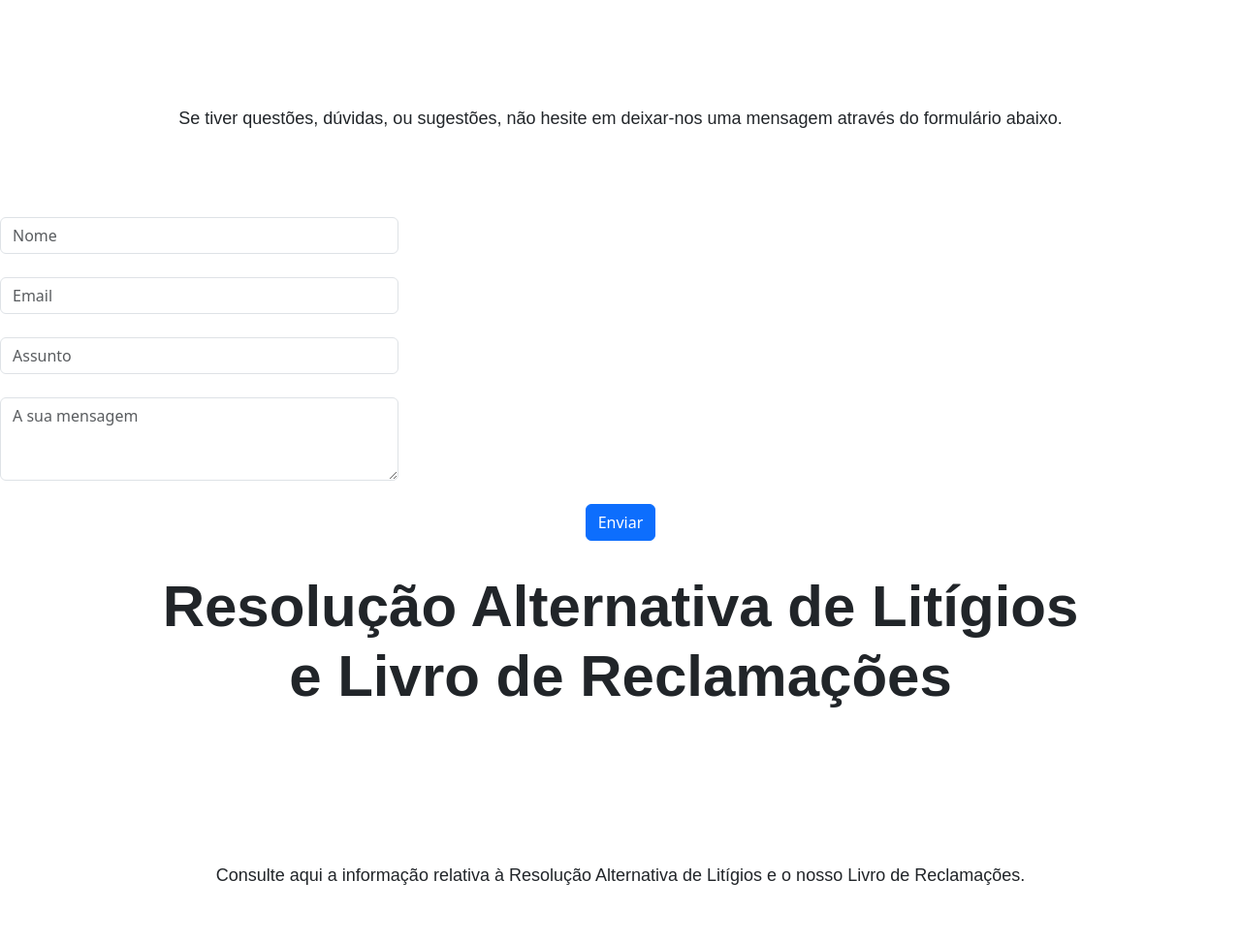
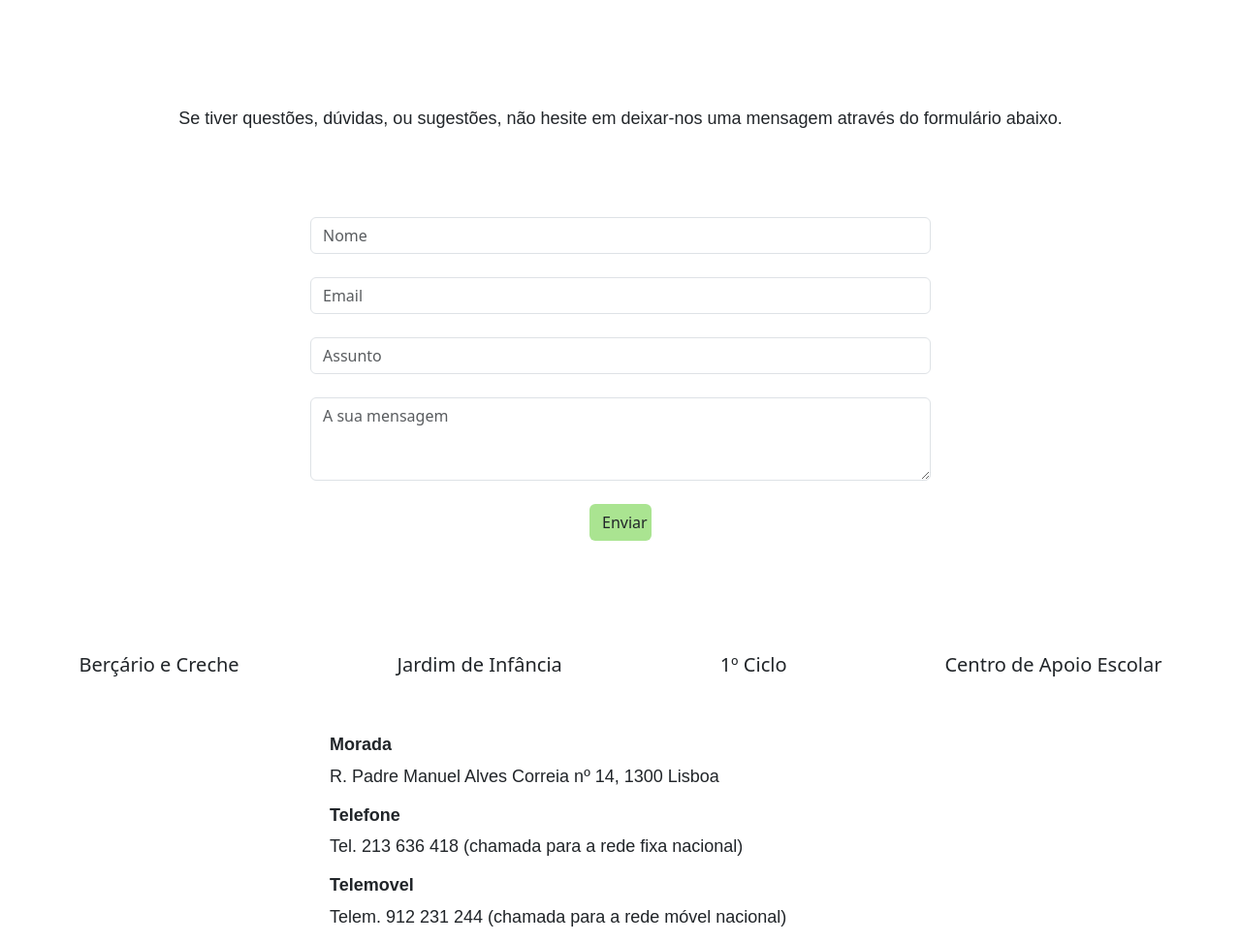
Before and after one commit to DuarteSVL/duartesvl.github.io, a PHP site: page /contactos.html in a window 1280 px wide. Shown: the part 71-1044 px from the top of the page at 97% size. Run offline with PHP 8.4, Linux system fonts and the light colour scheme; some web fonts are replaced.

Commit message:
paginas tomas

```diff
--- a/app.js
+++ b/app.js
@@ -194,3 +194,19 @@ function changeEmentas() {
     makeEmentas();
 
 }
+
+
+// *********************************************************************************************
+// *********************************************************************************************
+
+//Function Contactos submenu
+function mudarSite(id) {
+    var contacto = document.getElementsByClassName('contacto');
+
+    for (jar of contacto){
+        jar.style.display="none";
+    }
+
+    document.getElementById(id).style.display="block";
+
+};
--- a/contactos.html
+++ b/contactos.html
@@ -35,28 +35,28 @@
         <div class="form-container">
         <form >
             <div class="row">
-            <div class="col-4 form-group">
+            <div class="col form-group">
               <label for="exampleFormControlInput1"></label>
-              <input type="email" class="form-control" id="exampleFormControlInput1" placeholder="Nome">
+              <input type="text" class="form-control" id="exampleFormControlInput1" placeholder="Nome">
             </div>
             </div>
 
             <div class="row">
-            <div class="col-4 form-group">
+            <div class="col form-group">
                 <label for="exampleFormControlInput1"></label>
                 <input type="email" class="form-control" id="exampleFormControlInput1" placeholder="Email">
               </div>
               </div>
 
               <div class="row">
-              <div class="col-4 form-group">
+              <div class="col form-group">
                 <label for="exampleFormControlInput1"></label>
-                <input type="email" class="form-control" id="exampleFormControlInput1" placeholder="Assunto">
+                <input type="text" class="form-control" id="exampleFormControlInput1" placeholder="Assunto">
               </div>
               </div>
 
               <div class="row">
-              <div class="col-4 form-group">
+              <div class="col form-group">
               <div class="form-group">
               <label for="exampleFormControlTextarea1"></label>
               <textarea class="form-control" id="exampleFormControlTextarea1" rows="3" placeholder="A sua mensagem"></textarea>
@@ -64,14 +64,65 @@
             </div>
             </div>
             <br>
-            <button type="submit" class="btn btn-primary mb-2">Enviar</button>
+            <button type="submit" class="btn mb-2" id="submit">Enviar</button>
           </form>
         </div>
-        <br>
+        <br><br><br><br>
 
 
+        <!-- Menu Contactos -->
 
+        <div class="btn-group-lg border-dark" id="btnContactos">
+          <button type="button" class="btn" onclick="mudarSite('creche')">Berçário e Creche</button>
+          <button type="button" class="btn" onclick="mudarSite('jardim')">Jardim de Infância</button>
+          <button type="button" class="btn" onclick="mudarSite('1ciclo')">1º Ciclo</button>
+          <button type="button" class="btn" onclick="mudarSite('centro')">Centro de Apoio Escolar</button>
+        </div>
 
+        <br><br>
+        <div class="contactos d-flex justify-content-center">
+             <div style="display: block;" class="contacto" id="creche">
+              <h6>Morada</h6>
+             <p>R. Padre Manuel Alves Correia nº 14, 1300 Lisboa</p>
+              <h6>Telefone</h6>
+             <p>Tel. 213 636 418 (chamada para a rede fixa nacional)</p>
+             <h6>Telemovel</h6>
+             <p>Telem. 912 231 244 (chamada para a rede móvel nacional)</p>
+             <iframe src="https://www.google.com/maps/embed?pb=!1m18!1m12!1m3!1d6226.98607474665!2d-9.191584723610406!3d38.70648795794542!2m3!1f0!2f0!3f0!3m2!1i1024!2i768!4f13.1!3m3!1m2!1s0xd1934ab25ca4cd9%3A0x19b2a268da32b751!2sCentro%20Cultural%20Recreativo%20Crian%C3%A7as%20Cruzeiro%20E%20Rio%20Seco%20Casa%20Juventude!5e0!3m2!1sen!2sus!4v1712182469775!5m2!1sen!2sus" width="600" height="450" style="border:0;" allowfullscreen="" loading="lazy" referrerpolicy="no-referrer-when-downgrade"></iframe>
+             </div>
+
+             <div style="display: none;" class="contacto" id="jardim">
+              <h6>Morada</h6>
+             <p>R. D. João de Castro nº 86, 1300-163 Lisboa</p>
+              <h6>Telefone</h6>
+             <p>Tel. 213 644 465 (chamada para a rede fixa nacional)</p>
+             <h6>Telemovel</h6>
+             <p>Telem. 912 231 245 (chamada para a rede móvel nacional)</p>
+             <iframe src="https://www.google.com/maps/embed?pb=!1m18!1m12!1m3!1d6226.98607474665!2d-9.191584723610406!3d38.70648795794542!2m3!1f0!2f0!3f0!3m2!1i1024!2i768!4f13.1!3m3!1m2!1s0xd1934ab25ca4cd9%3A0x19b2a268da32b751!2sCentro%20Cultural%20Recreativo%20Crian%C3%A7as%20Cruzeiro%20E%20Rio%20Seco%20Casa%20Juventude!5e0!3m2!1sen!2sus!4v1712182469775!5m2!1sen!2sus" width="600" height="450" style="border:0;" allowfullscreen="" loading="lazy" referrerpolicy="no-referrer-when-downgrade"></iframe>
+            </div>
+
+             <div style="display: none;" class="contacto" id="1ciclo">
+              <h6>Morada</h6>
+              <p>R. José Magro lote 12, 1300-059 Lisboa</p>
+               <h6>Telefone</h6>
+              <p>Tel. 213 644 624 (chamada para a rede fixa nacional)</p>
+              <h6>Telemovel</h6>
+              <p>Telem. 917 254 793 (chamada para a rede móvel nacional)</p>
+              <iframe src="https://www.google.com/maps/embed?pb=!1m18!1m12!1m3!1d6226.98607474665!2d-9.191584723610406!3d38.70648795794542!2m3!1f0!2f0!3f0!3m2!1i1024!2i768!4f13.1!3m3!1m2!1s0xd1934ab25ca4cd9%3A0x19b2a268da32b751!2sCentro%20Cultural%20Recreativo%20Crian%C3%A7as%20Cruzeiro%20E%20Rio%20Seco%20Casa%20Juventude!5e0!3m2!1sen!2sus!4v1712182469775!5m2!1sen!2sus" width="600" height="450" style="border:0;" allowfullscreen="" loading="lazy" referrerpolicy="no-referrer-when-downgrade"></iframe>
+            </div>
+
+             <div style="display: none;" class="contacto" id="centro">
+              <h6>Morada</h6>
+              <p>R. José Magro (Pavilhão do CCR CCR), 1300-059 Lisboa</p>
+               <h6>Telefone</h6>
+              <p>Tel. 213 644 624 (chamada para a rede fixa nacional)</p>
+              <h6>Telemovel</h6>
+              <p>Telem. 917 254 793 (chamada para a rede móvel nacional)</p>
+              <iframe src="https://www.google.com/maps/embed?pb=!1m18!1m12!1m3!1d6226.98607474665!2d-9.191584723610406!3d38.70648795794542!2m3!1f0!2f0!3f0!3m2!1i1024!2i768!4f13.1!3m3!1m2!1s0xd1934ab25ca4cd9%3A0x19b2a268da32b751!2sCentro%20Cultural%20Recreativo%20Crian%C3%A7as%20Cruzeiro%20E%20Rio%20Seco%20Casa%20Juventude!5e0!3m2!1sen!2sus!4v1712182469775!5m2!1sen!2sus" width="600" height="450" style="border:0;" allowfullscreen="" loading="lazy" referrerpolicy="no-referrer-when-downgrade"></iframe>
+            </div>
+
+        </div>
+        <br><br><br><br><br><br>
 
         <!-- Litígios e livro de reclamações -->
 
--- a/styles_contactos.css
+++ b/styles_contactos.css
@@ -143,12 +143,34 @@
     width: 16.5rem;
   }
 
-  .form-container{
-   display: flex;
-   text-align: center;
-   justify-content: right;
+  /*Formulário*/
+  .form-container {
+    display: flex;
+    flex-direction: column;
+    justify-content: center;
+    align-items: center;
+    text-align: center;
   }
 
-  form {
-    width: 100%;
-  }
+form{
+   width: 50%;
+}
+
+#submit{
+    background-color: #aae491;
+    width: 10%;
+}
+
+/*contactos*/
+
+#btnContactos{
+    display: flex;
+    background-color: transparent;
+    border-radius: 15px;
+    text-align: center;
+    justify-content: space-around;
+
+    & :hover{
+        background-color: #aae491;
+    }
+}
```
